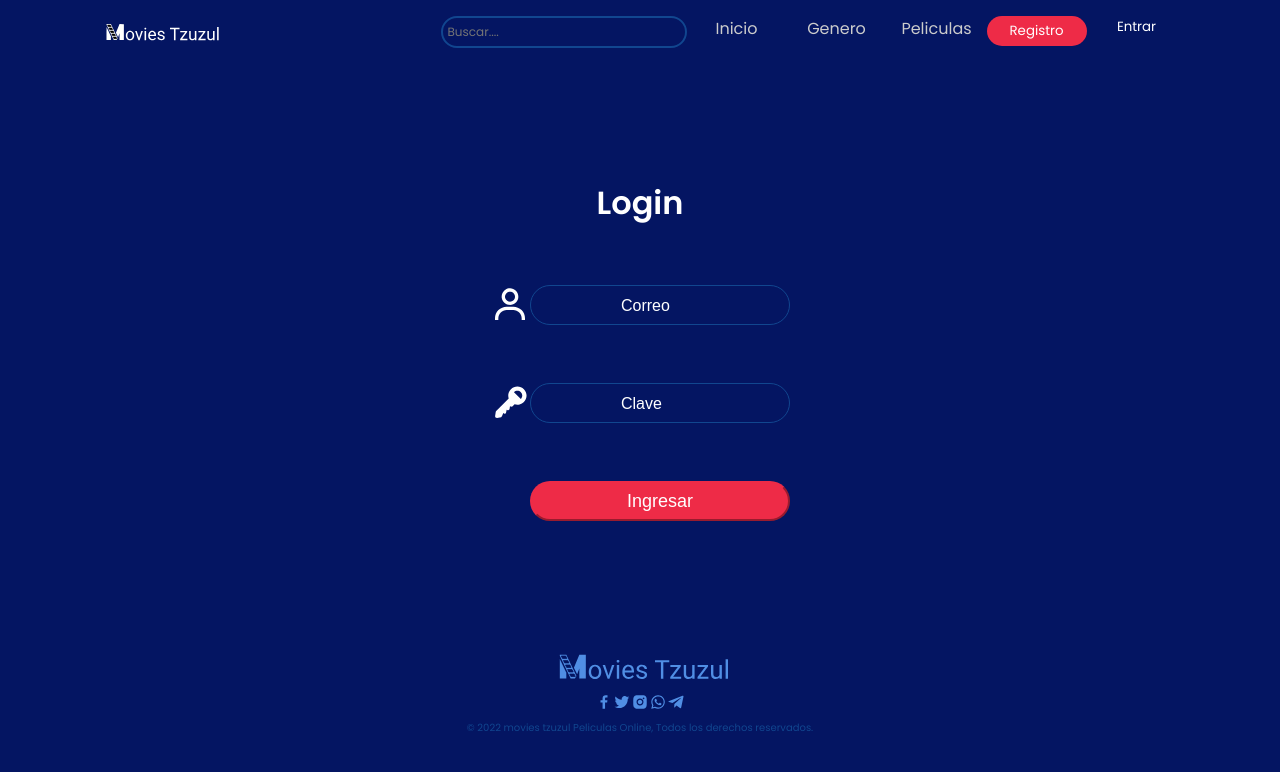
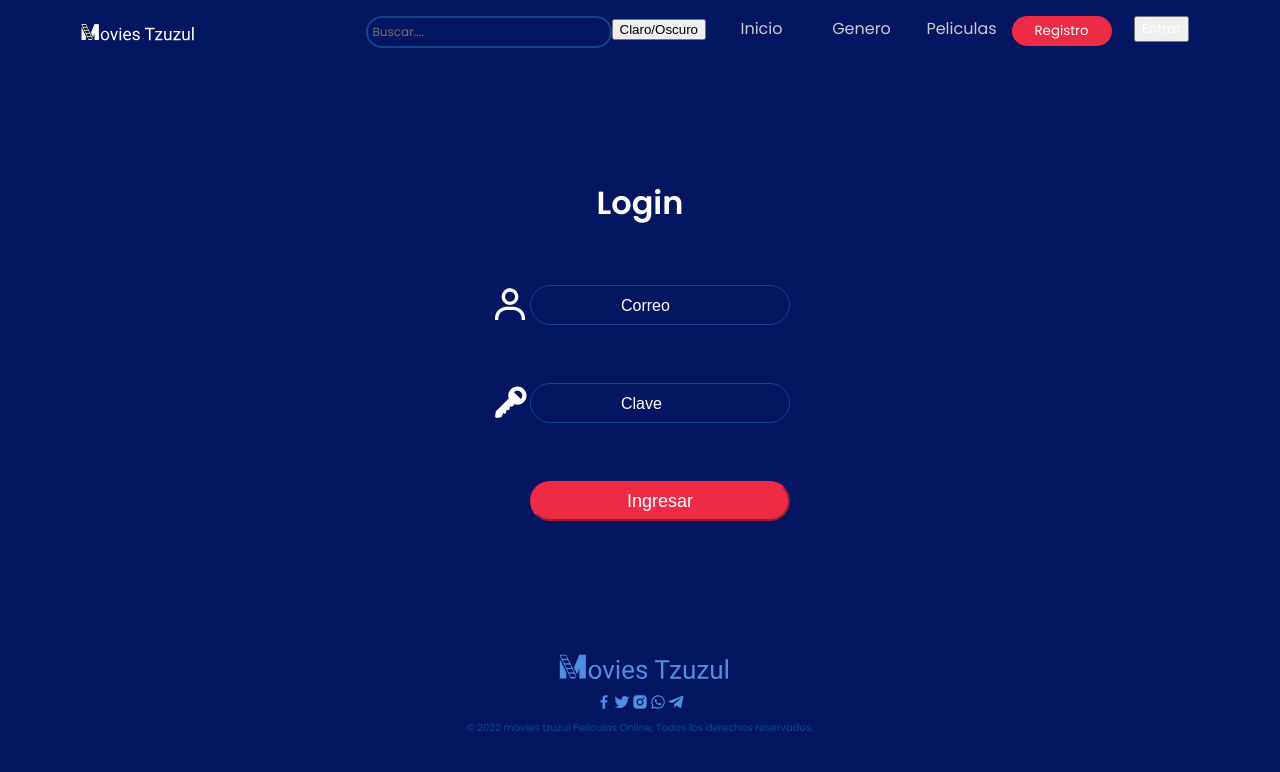
Before and after one commit to 21harley/tzuzul_proyecto1, a React (Vite) app: page /login in a window 1280 px wide. Shown: the top 772 px of the page. Built offline with nearby package versions, Linux system fonts and the light colour scheme; no server answers.

Commit message:
themecontext

```diff
--- a/src/components/Navbar.jsx
+++ b/src/components/Navbar.jsx
@@ -1,5 +1,7 @@
-import React, { useState } from "react";
-import {Link} from 'react-router-dom';
+import React, { useContext, useState } from "react";
+import { Link } from "react-router-dom";
+import { themeContext } from "../context/ThemeContext";
+
 import "./../css/nav.css";
 
 const SEARCH_API =
@@ -42,25 +44,43 @@ function Navbar() {
   const handleOnChange = (e) => {
     setSearchTerm(e.target.value);
   };
+  const { theme, setTheme } = useContext(themeContext);
 
   return (
-    <nav className={ (active === "nav__menu")?((navbar )? "nav active" : "nav"):"nav active"}>
-
-
+    <div className={theme ? "main__dark" : "main__light"}>
+      <nav
+        className={
+          active === "nav__menu"
+            ? navbar
+              ? "nav active"
+              : "nav"
+            : "nav active"
+        }
+      >
         <Link to={"/"}>
           <div className="logo"></div>
         </Link>
 
         <ul className={active}>
-        <form onSubmit={handleOnSubmit}>
           <input
+            onSubmit={handleOnSubmit}
             className="search"
             type="search"
             placeholder="Buscar...."
             value={searchTerm}
             onChange={handleOnChange}
           />
-        </form>
+
+          <li>
+            <button
+              className="btnanimated"
+              onClick={() => {
+                setTheme(!theme);
+              }}
+            >
+              Claro/Oscuro
+            </button>
+          </li>
           <li className="nav__item">
             <Link to={"/"} className="nav__link">
               Inicio
@@ -82,8 +102,11 @@ function Navbar() {
             </button>
           </li>
           <li className="nav__item">
-          <button href="#" className="nav__link nav__button--entrar">
+          <button>
+
+            <Link to={"/login"} className="nav__link nav__button--entrar">
               Entrar
+            </Link>
           </button>
           </li>
         </ul>
@@ -93,6 +116,7 @@ function Navbar() {
           <div className="line3"></div>
         </div>
       </nav>
+    </div>
   );
 }
 
--- /dev/null
+++ b/src/context/ThemeContext.jsx
@@ -0,0 +1,11 @@
+import React, { useState, createContext } from "react";
+export const themeContext = createContext();
+
+export default function ThemeContext({ children }) {
+  const [theme, setTheme] = useState(true);
+  return (
+    <themeContext.Provider value={{ theme, setTheme }}>
+      {children}
+    </themeContext.Provider>
+  );
+}
--- a/src/css/index.css
+++ b/src/css/index.css
@@ -1,32 +1,32 @@
 @import url("https://fonts.googleapis.com/css2?family=Poppins:wght@200;400;600&display=swap");
 @import "/src/css/styleColor.css";
 
-*{
+* {
   box-sizing: border-box;
 }
 
-body{
+body {
   background-color: var(--Color-azul-fondo);
   color: var(--Color-text-blanco);
   font-family: "Poppins", sans-serif;
   margin: 0;
 }
 
-.root{
+.root {
   display: flex;
   flex-direction: column;
 }
 
-header{
+header {
   background-color: var(--Color-azul-claro);
   display: flex;
   padding: 1rem;
   justify-content: flex-end;
 }
- h1{
-   text-align: center;
- }
-.search{
+h1 {
+  text-align: center;
+}
+.search {
   background-color: transparent;
   border: 2px solid var(--Color-azul-claro);
   border-radius: 50px;
@@ -36,17 +36,17 @@ header{
   padding: 0.5rem 0.5rem;
 }
 
-.search:focus{
+.search:focus {
   outline: 0;
 }
 
-.movie-container{
+.movie-container {
   display: grid;
-  grid-template-columns: repeat(auto-fill,130px);
+  grid-template-columns: repeat(auto-fill, 130px);
   gap: 2px;
   place-items: center;
 }
-.movie{
+.movie {
   box-shadow: 3px 3px 5px rgba(0, 0, 0, 0.1);
   overflow: hidden;
   position: relative;
@@ -55,8 +55,8 @@ header{
   height: 180px;
   text-align: center;
 }
-.movie-header{
-  position:absolute;
+.movie-header {
+  position: absolute;
   border-radius: 5px;
   background-color: red;
   top: 10px;
@@ -64,24 +64,37 @@ header{
   width: 50px;
   height: 20px;
 }
-.movie-header a{
+.movie-header a {
   display: flex;
   justify-content: center;
   align-items: center;
 }
 .movie img {
- width:100%;
- height:160px;
+  width: 100%;
+  height: 160px;
 }
-.movie h3{
-  margin:0;
+.movie h3 {
+  margin: 0;
   font-size: 50%;
   display: block;
 }
-.playSvg{
+.playSvg {
   width: 11px;
   height: 12px;
   background-image: url(../svg/play.svg);
   background-size: cover;
   background-repeat: no-repeat;
 }
+.main__dark {
+  background-color: rgb(26, 24, 24);
+  color: white;
+}
+
+.main__ligth {
+  background-color: white;
+  color: black;
+}
+
+.btnanimated2 {
+  display: none;
+}
--- a/src/css/nav.css
+++ b/src/css/nav.css
@@ -54,6 +54,16 @@ a {
   align-items: flex-start;
   justify-content: space-around;
 }
+.main__dark{
+  background-color: rgb(26, 24, 24);
+  color: white;
+}
+
+.main__ligth{
+  background-color: white;
+  color: black;
+}
+
 .nav__toggler {
   display: none;
 }
--- a/src/main.jsx
+++ b/src/main.jsx
@@ -1,14 +1,17 @@
-import React from 'react'
-import ReactDOM from 'react-dom'
-import './css/index.css'
-import App from './App'
-import MoviesContext from './context/MoviesContext';
+import React from "react";
+import ReactDOM from "react-dom";
+import "./css/index.css";
+import App from "./App";
+import MoviesContext from "./context/MoviesContext";
+import ThemeContext from "./context/ThemeContext";
 
 ReactDOM.render(
   <React.StrictMode>
-    <MoviesContext>
-      <App />
-    </MoviesContext>
+    <ThemeContext>
+      <MoviesContext>
+        <App />
+      </MoviesContext>
+    </ThemeContext>
   </React.StrictMode>,
-  document.getElementById('root')
-)
+  document.getElementById("root")
+);
--- a/src/pages/Home.jsx
+++ b/src/pages/Home.jsx
@@ -1,9 +1,11 @@
-import React, { useContext } from "react";
+import React, {  useContext } from "react";
 import { moviesContext } from "../context/MoviesContext";
 import Footer from "../components/footer";
 import Movies from "../components/Movies";
 import Navbar from "../components/Navbar";
 import Slider from "../components/Slider";
+import { themeContext } from "../context/ThemeContext";
+
 
 
 export default function Home() {
@@ -24,11 +26,26 @@ export default function Home() {
       });
   };
 */
+  const { theme, setTheme } = useContext(themeContext);
+
+
+
 
   return (
-    <div>
+    <div className={theme ? "main__dark" : "main__light"}>
+
       <Navbar />
       <Slider />
+      <li>
+        <button
+          className="btnanimated2"
+          onClick={() => {
+            setTheme(!theme);
+          }}
+        >
+          Claro/Oscuro
+        </button>
+      </li>
       <h1>Peliculas Online</h1>
       {movies != [] ? <Movies movies={movies} /> : "<p>Cargando<p/>"}
       <Footer />
```
Lines whose indentation alone changed are shown as unchanged.
